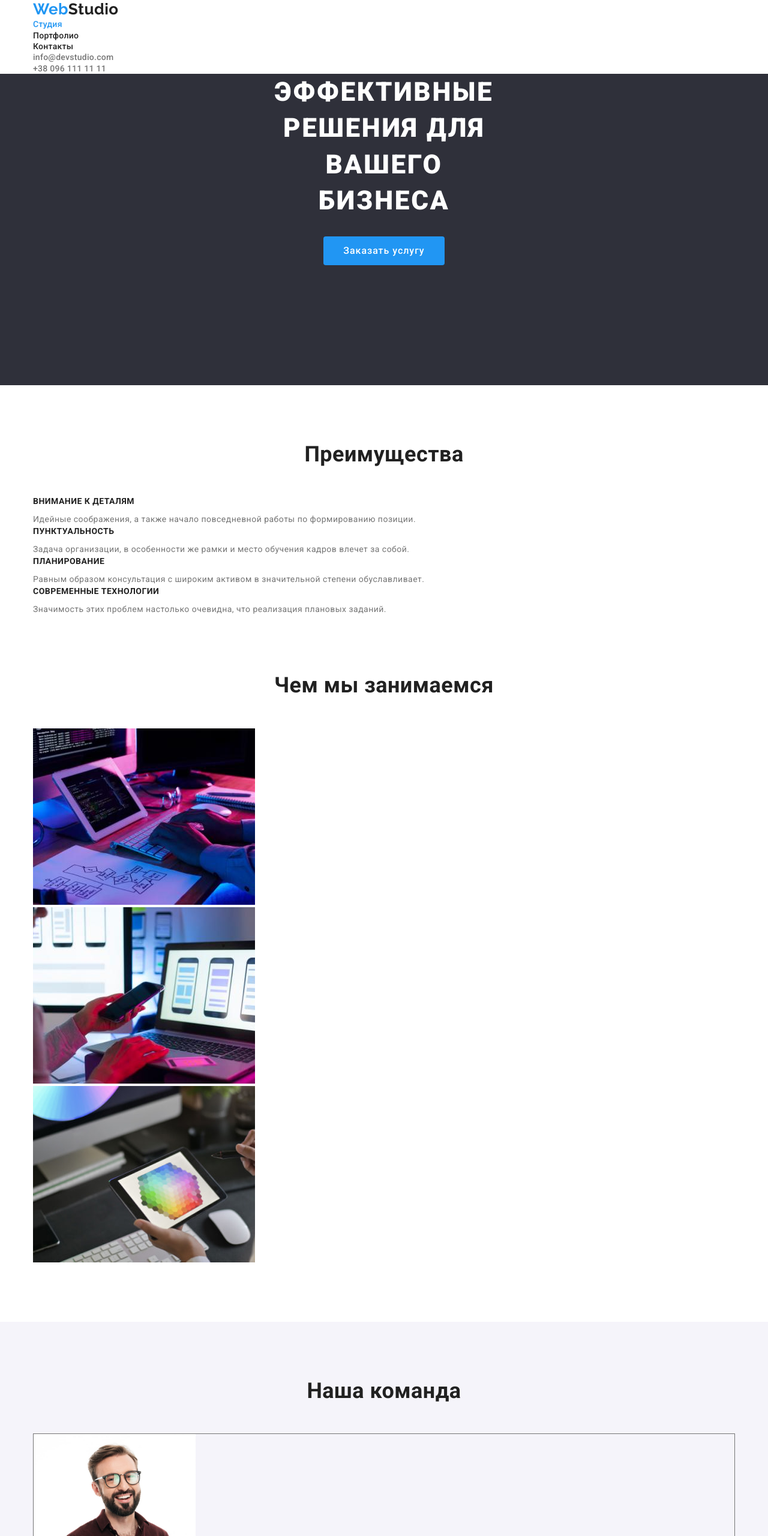
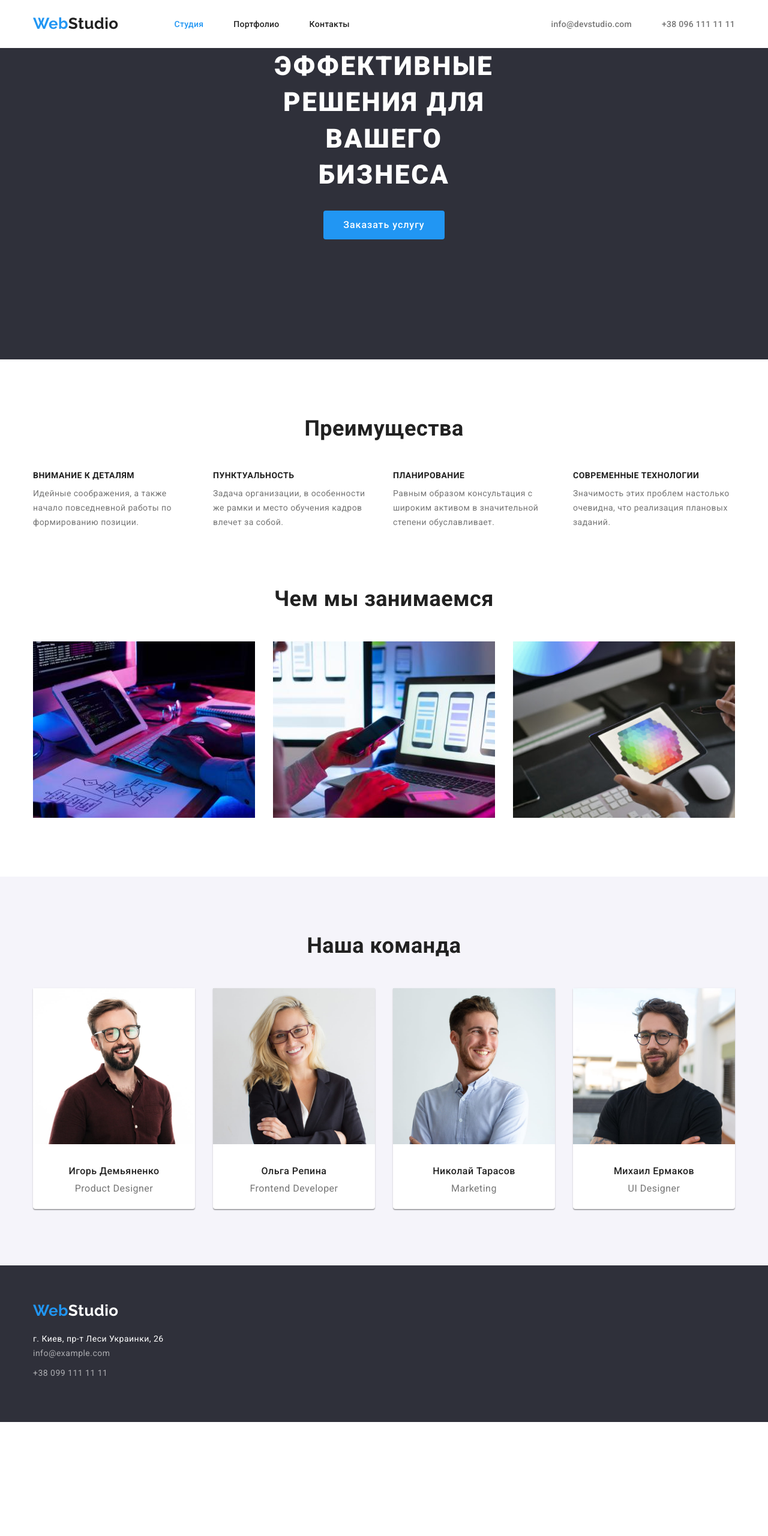
Before and after one commit to OspanovaV/goit-markup-hw-03, a plain HTML site: page index.html in a window 1280 px wide. Shown: the top 2560 px of the page at 60% size. After the commit the page ends 2370 px from the top, so only its background shows below. Drawn offline with nearby package versions, Linux system fonts and the light colour scheme.

Commit message:
Добавляет flexbox

```diff
--- a/css/styles.css
+++ b/css/styles.css
@@ -7,7 +7,23 @@
   --section-color: #f5f4fa;
   --secondary-white-color: #ffffff;
   --address-color: rgba(255, 255, 255, 0.6);
+  /* переменные шрифта */
+  --main-font: Roboto, sans-serif;
+  --accent-font: Raleway, sans-serif;
 }
+
+body {
+  background-color: var(--secondary-white-color);
+  color: var(--primary-text-color);
+
+  font-family: var(--main-font);
+  letter-spacing: 0.03em;
+}
+
+.section {
+  padding: 94px 0;
+}
+/* Утилиты */
 
 .list,
 ul {
@@ -26,13 +42,6 @@ h3 {
 
 header {
   background-color: var(--secondary-white-color);
-}
-body {
-  background-color: var(--secondary-white-color);
-  color: var(--primary-text-color);
-
-  font-family: Roboto, sans-serif;
-  letter-spacing: 0.03em;
 }
 
 button {
@@ -53,12 +62,13 @@ button {
   padding: 6px 22px;
   min-width: 73px;
 }
+
 button:focus,
 button:hover {
   color: var(--secondary-white-color);
   background-color: var(--accent-color);
 }
-/* Шапка сайта */
+
 .container {
   margin-left: auto;
   margin-right: auto;
@@ -66,11 +76,17 @@ button:hover {
   padding-left: 15px;
   padding-right: 15px;
 }
+
+/* Шапка сайта */
+.nav {
+  display: flex;
+  align-items: center;
+}
+
 /* Лого */
 .logo {
   color: var(--title-text-color);
-  font-family: Raleway, sans-serif;
-
+  font-family: var(--accent-font);
   font-weight: 700;
   font-size: 26px;
   line-height: 1.2;
@@ -81,13 +97,20 @@ button:hover {
   color: var(--accent-color);
 }
 
-.footer .logo {
-  color: var(--secondary-white-color);
+.site-nav {
+  display: flex;
+  margin-left: 93px;
 }
 
+.site-nav .item:not(:last-child) {
+  margin-right: 50px;
+}
 .site-nav a {
+  display: block;
+  padding-top: 32px;
+  padding-bottom: 32px;
+
   color: var(--title-text-color);
-
   font-weight: 500;
   font-size: 14px;
   line-height: 1.15;
@@ -103,9 +126,20 @@ button:hover {
   color: var(--accent-color);
 }
 
+.contacts-link {
+  display: flex;
+  margin-left: auto;
+}
+
+.contacts-link .item:not(:last-child) {
+  margin-right: 50px;
+}
 .contacts-link a {
+  display: block;
+  padding-top: 32px;
+  padding-bottom: 32px;
+
   color: var(--primary-text-color);
-
   font-weight: 500;
   font-size: 14px;
   line-height: 0.15;
@@ -124,17 +158,17 @@ button:hover {
   text-align: center;
 }
 .hero-title {
+  margin-top: 0;
+  margin-bottom: 30px;
+  padding-left: 452px;
+  padding-right: 452px;
+
   color: var(--secondary-white-color);
   font-weight: 900;
   font-size: 44px;
   line-height: 1.37;
   text-transform: uppercase;
   letter-spacing: 0.06em;
-
-  margin-top: 0;
-  margin-bottom: 30px;
-  padding-left: 452px;
-  padding-right: 452px;
 }
 
 .hero-button {
@@ -154,9 +188,25 @@ button:hover {
   background-color: #188ce8;
 }
 /* Преимущества */
-.section {
-  padding: 94px 0;
+
+.feature {
+  display: flex;
+  flex-wrap: wrap;
 }
+.feature .item {
+  width: calc((100% - 90px) / 4);
+  margin-right: 30px;
+  margin-bottom: 30px;
+}
+
+.feature .item:nth-child(4n) {
+  margin-right: 0;
+}
+
+.feature .item:nth-last-child(-n + 4) {
+  margin-bottom: 0;
+}
+
 .feature .title {
   color: var(--title-text-color);
   font-weight: 700;
@@ -190,10 +240,39 @@ button:hover {
   margin-top: 0;
   margin-bottom: 50px;
 }
+.work-list {
+  display: flex;
+  flex-wrap: wrap;
+}
+
+.work-list-item:not(:nth-child(3n)) {
+  margin-right: 30px;
+}
 
 /* Наша команда */
 .team {
   background-color: var(--section-color);
+}
+.team-list {
+  display: flex;
+  flex-wrap: wrap;
+  margin: -15px;
+}
+
+.team-list .team-card {
+  width: 270px;
+}
+
+.team-card {
+  background: #ffffff;
+
+  box-shadow: 0px 1px 3px rgba(0, 0, 0, 0.12), 0px 1px 1px rgba(0, 0, 0, 0.14),
+    0px 2px 1px rgba(0, 0, 0, 0.2);
+  border-radius: 0px 0px 4px 4px;
+
+  width: 270px;
+  height: 368px;
+  margin: 15px;
 }
 .team-card h3 {
   color: var(--title-text-color);
@@ -204,9 +283,7 @@ button:hover {
 
   margin-bottom: 10px;
 }
-.team-list > .team-card {
-  border: 1px solid #757575;
-}
+
 .team-card p {
   color: var(--primary-text-color);
   font-size: 16px;
@@ -223,6 +300,18 @@ button:hover {
 footer {
   background-color: var(--primary-dark-color);
 }
+.footer .logo {
+  color: var(--secondary-white-color);
+}
+
+.footer .container {
+  padding-top: 60px;
+  padding-bottom: 60px;
+}
+.logo-footer {
+  display: block;
+  margin-bottom: 20px;
+}
 .address {
   color: var(--secondary-white-color);
   font-size: 14px;
@@ -230,6 +319,8 @@ footer {
   line-height: 1.7;
 }
 .address-link {
+  display: block;
+  margin-bottom: 9px;
   color: var(--address-color);
 
   font-weight: 400;
@@ -243,13 +334,37 @@ footer {
 .address-link:focus {
   color: var(--accent-color);
 }
+
 /* портфолио */
 .filters {
-  padding-bottom: 16px;
-  margin-top: 0;
+  display: flex;
+  flex-wrap: wrap;
+  justify-content: center;
   margin-bottom: 34px;
 }
+.filters-button:not(:last-child) {
+  margin-right: 8px;
+}
+.portfolio {
+  display: flex;
+  flex-wrap: wrap;
+}
+.portfolio-card {
+  height: 404px;
+  width: 370px;
+  background: #ffffff;
+  border: 1px solid #eeeeee;
+  box-sizing: border-box;
+}
+
+.portfolio-card:not(:nth-child(3n)) {
+  margin-right: 30px;
+}
+.portfolio-card:not(:nth-last-child(-n + 3)) {
+  margin-bottom: 30px;
+}
 .portfolio-link {
+  display: block;
   text-decoration: none;
 }
 .portfolio-foto {
@@ -262,7 +377,6 @@ footer {
 
   letter-spacing: 0.06em;
 
-  margin-left: 24px;
   margin-bottom: 4px;
 }
 .portfolio-link p {
@@ -271,5 +385,10 @@ footer {
   font-size: 16px;
   line-height: 1.88;
 
+  margin: 0;
+}
+.portfolio-link-container {
+  width: 322px;
+  height: 70px;
   margin: 0 24px 20px;
 }
--- a/index.html
+++ b/index.html
@@ -13,18 +13,24 @@
     <body>
         <!-- Шапка сайта -->
     <header>
-        <div class="container">
+        <div class="container nav">
+            <a href="/" class="logo"><span class="logo-web">Web</span>Studio</a>
             <nav>
-                <a href="/" class="logo"><span class="logo-web">Web</span>Studio</a>
                 <ul class="site-nav list">
-                    <li><a href="./index.html" class="current">Студия</a></li>
-                    <li><a href="./portfolio.html">Портфолио</a></li>
-                    <li><a href="">Контакты</a></li>
+                    <li class="item">
+                        <a href="./index.html" class="link current">Студия</a>
+                    </li>
+                    <li class="item">
+                        <a href="./portfolio.html" class="link">Портфолио</a>
+                    </li>
+                    <li class="item">
+                        <a href="" class="link">Контакты</a>
+                    </li>
                 </ul>
             </nav>
             <ul class="contacts-link">
-                <li><a href="mailto:info@devstudio.com">info@devstudio.com</a></li>
-                <li><a href="tel:+380961111111">+38 096 111 11 11</a></li>
+                <li class="item"><a href="mailto:info@devstudio.com">info@devstudio.com</a></li>
+                <li class="item"><a href="tel:+380961111111">+38 096 111 11 11</a></li>
             </ul>
         </div>
     </header>
@@ -39,19 +45,19 @@
            <div class="container">
                 <h2 class="section-title">Преимущества</h2>
                 <ul class="feature">
-                    <li>
+                    <li class="item">
                         <h3 class="title">Внимание к деталям</h3>
                         <p>Идейные соображения, а также начало повседневной работы по формированию позиции.</p>
                     </li>
-                    <li>
+                    <li class="item">
                         <h3 class="title">Пунктуальность</h3>
                         <p>Задача организации, в особенности же рамки и место обучения кадров влечет за собой.</p>
                     </li>
-                    <li>
+                    <li class="item">
                         <h3 class="title">Планирование</h3>
                         <p>Равным образом консультация с широким активом в значительной степени обуславливает.</p>
                     </li>
-                    <li>
+                    <li class="item">
                         <h3 class="title">Современные технологии</h3>
                         <p>Значимость этих проблем настолько очевидна, что реализация плановых заданий.</p>
                     </li>
@@ -62,14 +68,14 @@
         <section class="section work">
             <div class="container">
                 <h2 class="section-title">Чем мы занимаемся</h2>
-                <ul>
-                    <li>
+                <ul class="work-list">
+                    <li class="work-list-item">
                         <img src="./images/web-developer.jpg" alt="Веб разработка" width="370" />
                     </li>
-                    <li>
+                    <li class="work-list-item">
                         <img src="./images/mobile-developer.jpg" alt="Мобильная разработка" width="370" />
                     </li>
-                    <li>
+                    <li class="work-list-item">
                         <img src="./images/design.jpg" alt="Дизайн" width="370" />
                     </li>
                 </ul>
@@ -81,22 +87,22 @@
                 <h2 class="section-title">Наша команда</h2>
                 <ul class="team-list">
                     <li class="team-card">
-                        <img class="team-foto" src="./images/igor-demianenko.jpg" alt="Игорь Демьяненко" width="270" />
+                        <img class="team-foto" src="./images/igor-demianenko.jpg" alt="Игорь Демьяненко" width="270" height="260" />
                         <h3>Игорь Демьяненко</h3>
                         <p>Product Designer</p>
                     </li>
                     <li class="team-card">
-                        <img class="team-foto" src="./images/olga-repina.jpg" alt="Ольга Репина" width="270" />
+                        <img class="team-foto" src="./images/olga-repina.jpg" alt="Ольга Репина" width="270" height="260" />
                         <h3>Ольга Репина</h3>
                         <p>Frontend Developer</p>
                     </li>
                     <li class="team-card">
-                        <img class="team-foto" src="./images/nikola-tarasov.jpg" alt="Николай Тарасов" width="270" />
+                        <img class="team-foto" src="./images/nikola-tarasov.jpg" alt="Николай Тарасов" width="270" height="260"/>
                         <h3>Николай Тарасов</h3>
                         <p>Marketing</p>
                     </li>
                     <li class="team-card">
-                        <img class="team-foto" src="./images/mihail-ermakov.jpg" alt="Михаил Ермаков" width="270" />
+                        <img class="team-foto" src="./images/mihail-ermakov.jpg" alt="Михаил Ермаков" width="270" height="260"/>
                         <h3>Михаил Ермаков</h3>
                         <p>UI Designer</p>
                     </li>
@@ -107,11 +113,13 @@
     </main>
     <!-- Футер -->
     <footer class="footer">
-        <a href="/" class="logo"><span class="logo-web">Web</span>Studio</a>
-        <address class="address">г. Киев, пр-т Леси Украинки, 26
-            <a href="mailto:info@devstudio.com" class="address-link">info@example.com</a>
-            <a href="tel:+380961111111" class="address-link"> +38 099 111 11 11</a>
-        </address>
+       <div class="container">
+            <a href="/" class="logo logo-footer"><span class="logo-web">Web</span>Studio</a>
+            <address class="address">г. Киев, пр-т Леси Украинки, 26
+                <a href="mailto:info@devstudio.com" class="address-link">info@example.com</a>
+                <a href="tel:+380961111111" class="address-link"> +38 099 111 11 11</a>
+            </address>
+       </div>
 
     </footer>
     </body>
```
Also changed, not shown: portfolio.html (+48 -22 lines).
